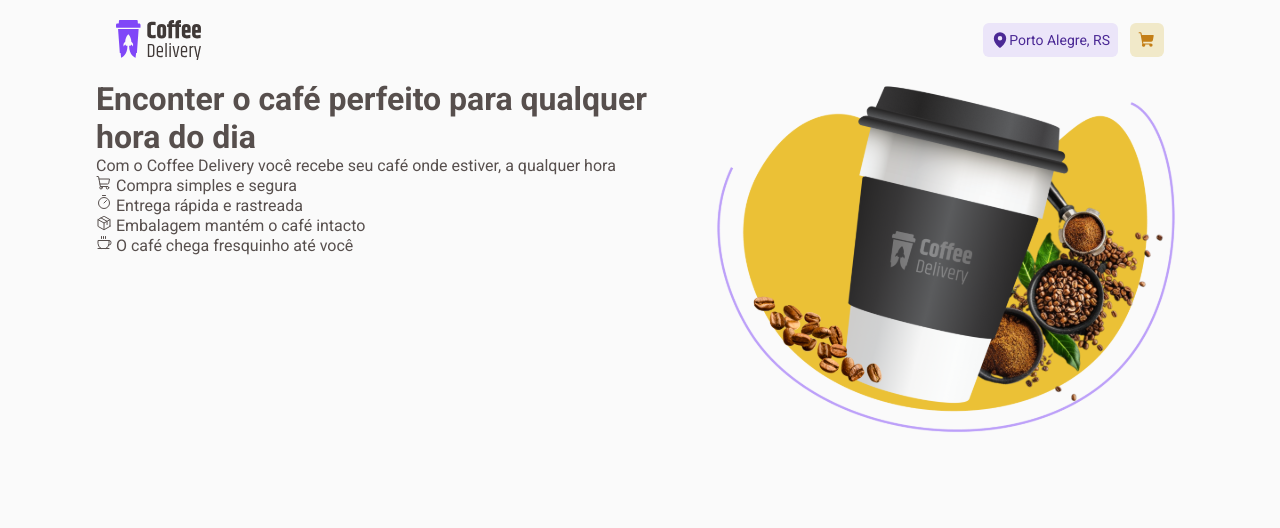
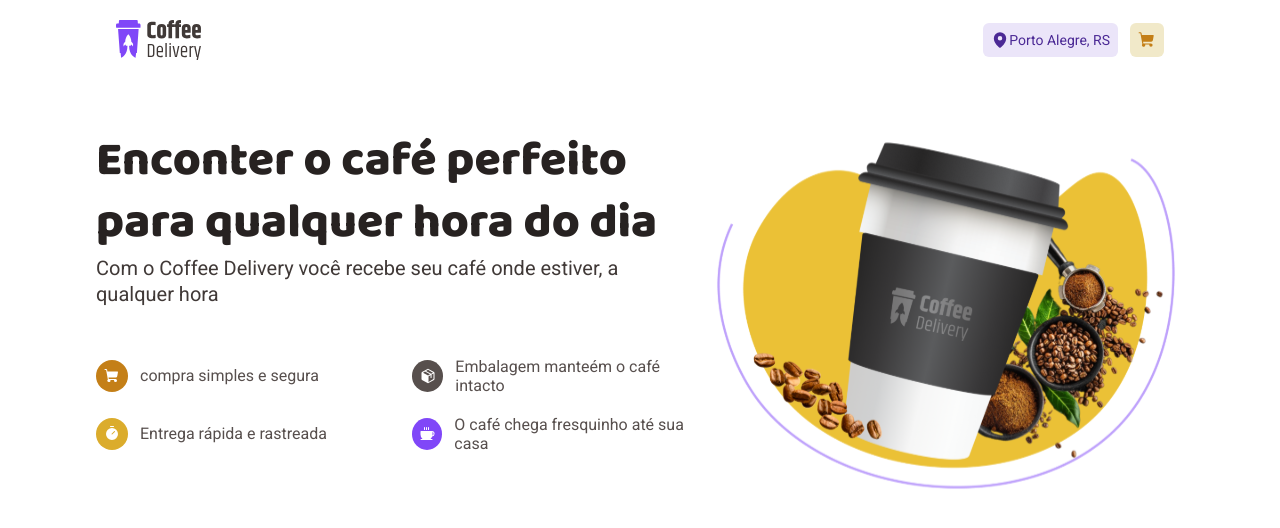
Before and after one commit to MayconSlv/Coffee-Delivery, a React (Vite) app: page / in a window 1280 px wide. Shown: the top 528 px of the page. Built offline with nearby package versions, Linux system fonts and the light colour scheme.

Commit message:
estrutura e estilização intro home page

```diff
--- a/src/components/Header/style.ts
+++ b/src/components/Header/style.ts
@@ -24,11 +24,11 @@
   border-radius: 6px;
 `
 export const LocalButton = styled(baseButton)`
-  background-color: ${(props) => props.theme['purple-light']};
-  color: ${(props) => props.theme['purple-dark']};
+  background-color: ${(props) => props.theme.colors['purple-light']};
+  color: ${(props) => props.theme.colors['purple-dark']};
 `
 
 export const CartButton = styled(baseButton)`
-  background-color: ${(props) => props.theme['yellow-light']};
-  color: ${(props) => props.theme['yellow-dark']};
+  background-color: ${(props) => props.theme.colors['yellow-light']};
+  color: ${(props) => props.theme.colors['yellow-dark']};
 `
--- /dev/null
+++ b/src/components/InfoIcon/index.tsx
@@ -0,0 +1,17 @@
+import { ReactNode } from 'react'
+import { IconInfo, InfoIconContainer } from './style'
+
+interface InfoIconProps {
+  icon: ReactNode
+  text: string
+  iconBg: string
+}
+
+export function InfoIcon({ icon, text, iconBg }: InfoIconProps) {
+  return (
+    <InfoIconContainer>
+      <IconInfo iconBg={iconBg}>{icon}</IconInfo>
+      {typeof text === 'string' ? <p>{text}</p> : text}
+    </InfoIconContainer>
+  )
+}
--- /dev/null
+++ b/src/components/InfoIcon/style.ts
@@ -0,0 +1,26 @@
+import styled from 'styled-components'
+
+export const InfoIconContainer = styled.div`
+  display: flex;
+  align-items: center;
+  gap: 1.2rem;
+
+  color: ${(props) => props.theme.colors['base-text']};
+`
+
+interface InfoIconPropos {
+  iconBg: string
+}
+
+export const IconInfo = styled.div<InfoIconPropos>`
+  width: 3.2rem;
+  height: 3.2rem;
+  border-radius: 50%;
+
+  display: flex;
+  align-items: center;
+  justify-content: center;
+
+  background: ${(props) => props.iconBg};
+  color: ${(props) => props.theme.colors['base-white']};
+`
--- a/src/pages/Home/index.tsx
+++ b/src/pages/Home/index.tsx
@@ -1,31 +1,45 @@
 import { Timer, Package, ShoppingCart, Coffee } from 'phosphor-react'
 import introImage from '../../assets/intro.svg'
-import { Intro } from './styles'
+import { BenefitsLayout, Intro, IntroText } from './styles'
+import { InfoIcon } from '../../components/InfoIcon'
+import { useTheme } from 'styled-components'
 
 export function Home() {
+  const { colors } = useTheme()
+
   return (
     <Intro>
       <div>
-        <div>
+        <IntroText>
           <h1>Enconter o café perfeito para qualquer hora do dia </h1>
-          <p>
+          <h2>
             Com o Coffee Delivery você recebe seu café onde estiver, a qualquer
             hora
-          </p>
-        </div>
+          </h2>
+        </IntroText>
 
-        <p>
-          <ShoppingCart /> Compra simples e segura
-        </p>
-        <p>
-          <Timer /> Entrega rápida e rastreada
-        </p>
-        <p>
-          <Package /> Embalagem mantém o café intacto
-        </p>
-        <p>
-          <Coffee /> O café chega fresquinho até você
-        </p>
+        <BenefitsLayout>
+          <InfoIcon
+            iconBg={colors['yellow-dark']}
+            icon={<ShoppingCart weight='fill' />}
+            text='compra simples e segura'
+          />
+          <InfoIcon
+            iconBg={colors['base-text']}
+            icon={<Package weight='fill' />}
+            text='Embalagem manteém o café intacto'
+          />
+          <InfoIcon
+            iconBg={colors['base-yellow']}
+            icon={<Timer weight='fill' />}
+            text='Entrega rápida e rastreada'
+          />
+          <InfoIcon
+            iconBg={colors['base-purple']}
+            icon={<Coffee weight='fill' />}
+            text='O café chega fresquinho até sua casa'
+          />
+        </BenefitsLayout>
       </div>
 
       <img src={introImage} alt='' />
--- a/src/pages/Home/styles.ts
+++ b/src/pages/Home/styles.ts
@@ -2,4 +2,33 @@
 
 export const Intro = styled.div`
   display: flex;
+  justify-content: space-around;
+  margin: 5rem 0;
 `
+
+export const IntroText = styled.div`
+  width: 58.8rem;
+
+  h1 {
+    font-family: 'Baloo 2';
+    font-weight: 800;
+    font-size: 4.8rem;
+    line-height: 6.24rem;
+
+    color: ${(props) => props.theme.colors['base-title']};
+  }
+
+  h2 {
+    font-size: 2rem;
+    font-weight: 400;
+    line-height: 2.6rem;
+    color: ${(props) => props.theme.colors['base-subtitle']};
+  }
+`
+
+export const BenefitsLayout = styled.div`
+  display: grid;
+  grid-template-columns: 1fr 1fr;
+  margin: 5rem 0;
+  gap: 2rem;
+`
--- a/src/styles/themes/default.ts
+++ b/src/styles/themes/default.ts
@@ -1,14 +1,15 @@
 export const defaultTheme = {
+  colors: {
     'yellow-light': '#F1E9C9',
-  yellow: '#DBAC2C',
+    'base-yellow': '#DBAC2C',
     'yellow-dark': '#C47F17',
 
     'purple-light': '#EBE5F9',
-  purple: '#8047F8',
+    'base-purple': '#8047F8',
     'purple-dark': '#4B2995',
 
-  white: '#FFF',
-  background: '#FAFAFA',
+    'base-white': '#FFF',
+    'base-background': '#FAFAFA',
     'base-card': '#F3F2F2',
     'base-input': '#EDEDED',
     'base-button': '#E6E5E5',
@@ -17,4 +18,5 @@
     'base-text': '#574F4D',
     'base-subtitle': '#403937',
     'base-title': '#272221',
+  },
 }
```
Lines whose indentation alone changed are shown as unchanged.
